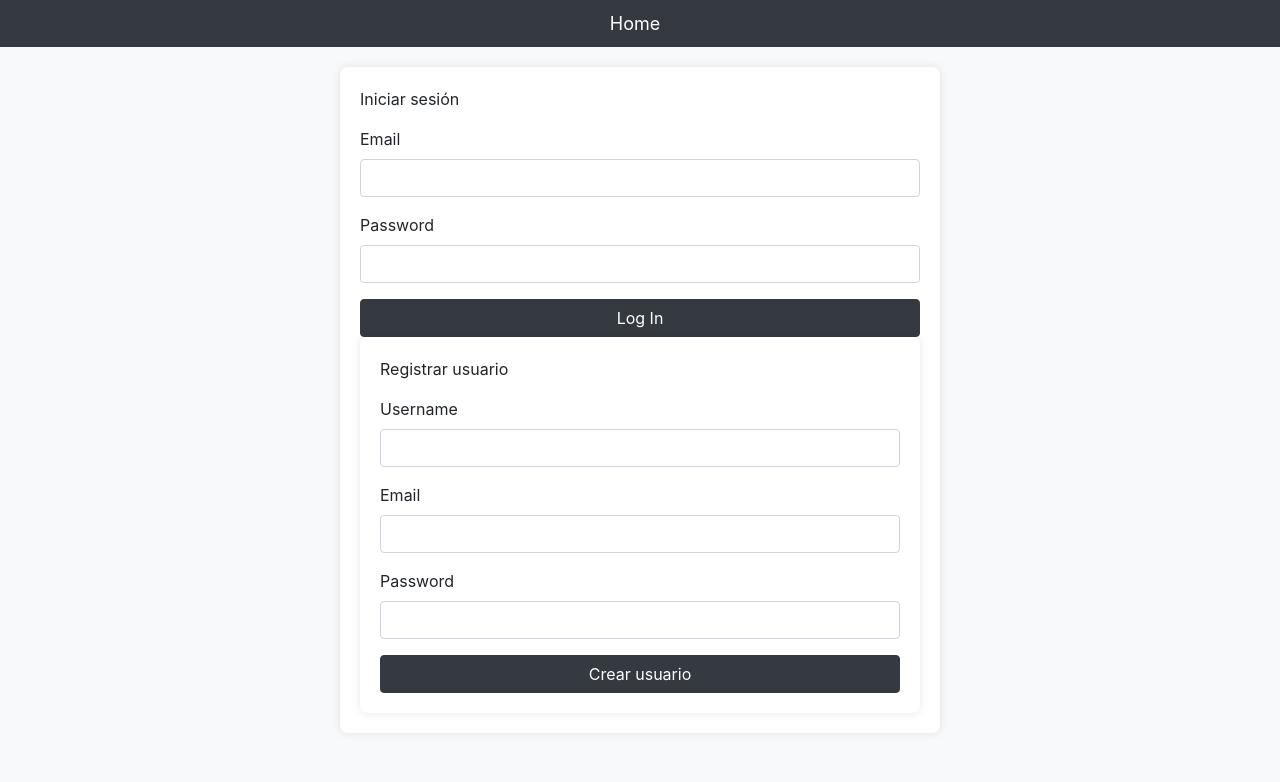
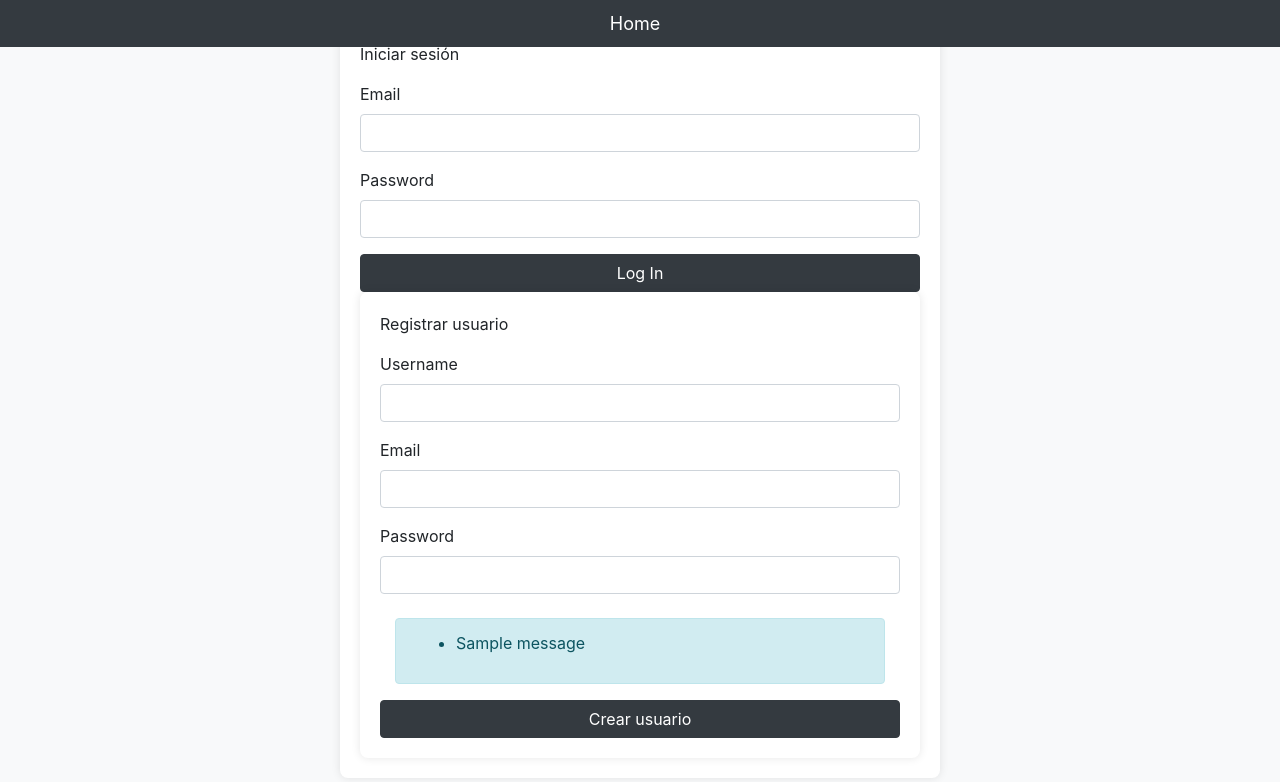
Before and after one commit to AlineRG/easyGrade, a Flask app: page /register in a window 1280 px wide. Shown: the top 782 px of the page. Run offline with Flask 3, Linux system fonts and the light colour scheme; tables that the repository leaves empty hold one stand-in row (values such as "Sample post"); one stand-in notice (Sample message) is shown; some libraries are stand-ins or nearby versions.

Commit message:
Add message flashing to see "Registro exitoso" after register a new user

```diff
--- a/myapp/templates/login.html
+++ b/myapp/templates/login.html
@@ -20,6 +20,7 @@
 
     <div class="main-container">
         <main>
+
             <div>
                 <p>Iniciar sesión</p>
                 <form method="POST" action="{{ url_for('login') }}">
@@ -67,6 +68,19 @@
                             <span class="text-danger">{{ error }}</span>
                         {% endfor %}
                     </div>
+                    <div class="container mt-4">
+                        {% with messages = get_flashed_messages() %}
+                            {% if messages %}
+                                <div class="alert alert-info" role="alert">
+                                    <ul>
+                                        {% for message in messages %}
+                                            <li>{{ message }}</li>
+                                        {% endfor %}
+                                    </ul>
+                                </div>
+                            {% endif %}
+                        {% endwith %}
+                    </div>
                     <button type="submit" class="btn btn-dark btn-block">Crear usuario</button>
                 </form>
             </div>
```
